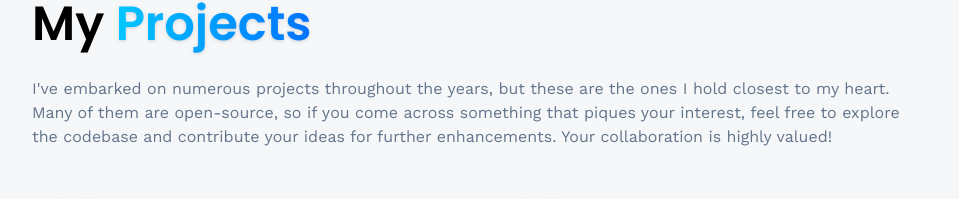
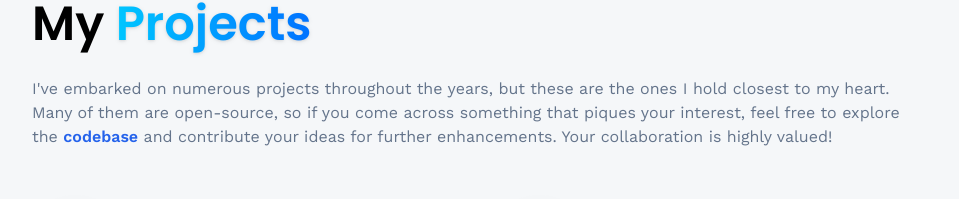
Before and after one commit to Onunkwor/3D-portfolio, a React (Vite) app: page /projects in a window 1280 px wide. Shown: the part 135-334 px from the top of the page, without its empty margins (160-1119 px from the left). Built offline with nearby package versions, Linux system fonts and the light colour scheme; no server answers.

Commit message:
Added github link

```diff
--- a/src/pages/Projects.jsx
+++ b/src/pages/Projects.jsx
@@ -16,13 +16,21 @@ const Projects = () => {
           I've embarked on numerous projects throughout the years, but these are
           the ones I hold closest to my heart. Many of them are open-source, so
           if you come across something that piques your interest, feel free to
-          explore the codebase and contribute your ideas for further
-          enhancements. Your collaboration is highly valued!
+          explore the{" "}
+          <Link
+            to="https://github.com/Onunkwor"
+            target="_blank"
+            className="text-blue-600 font-semibold"
+          >
+            <span>codebase</span>
+          </Link>{" "}
+          and contribute your ideas for further enhancements. Your collaboration
+          is highly valued!
         </p>
       </div>
 
       <div className="flex flex-wrap my-20 gap-16">
-        {projects.map((project,index) => (
+        {projects.map((project, index) => (
           <div className="lg:w-[400px] w-full" key={index}>
             <div className="block-container w-12 h-12">
               <div className={`btn-back rounded-xl ${project.theme}`} />
```
